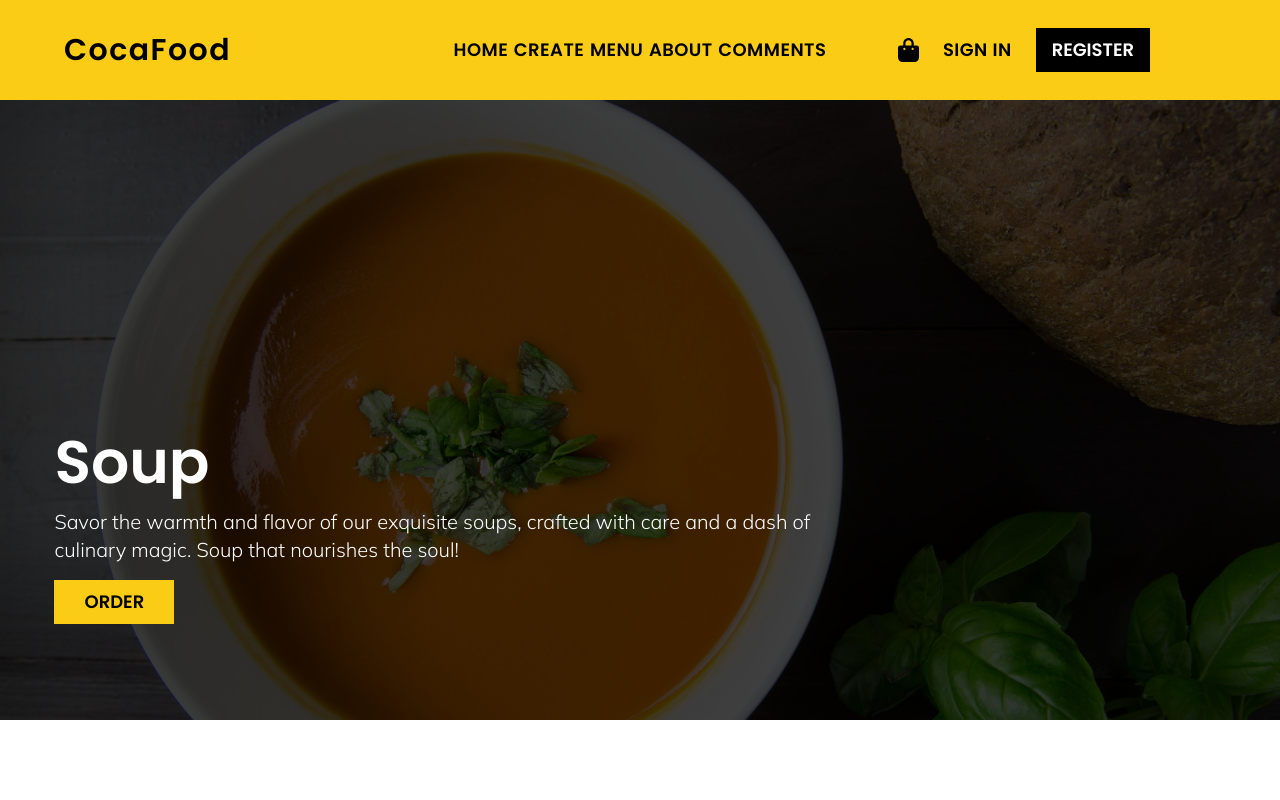
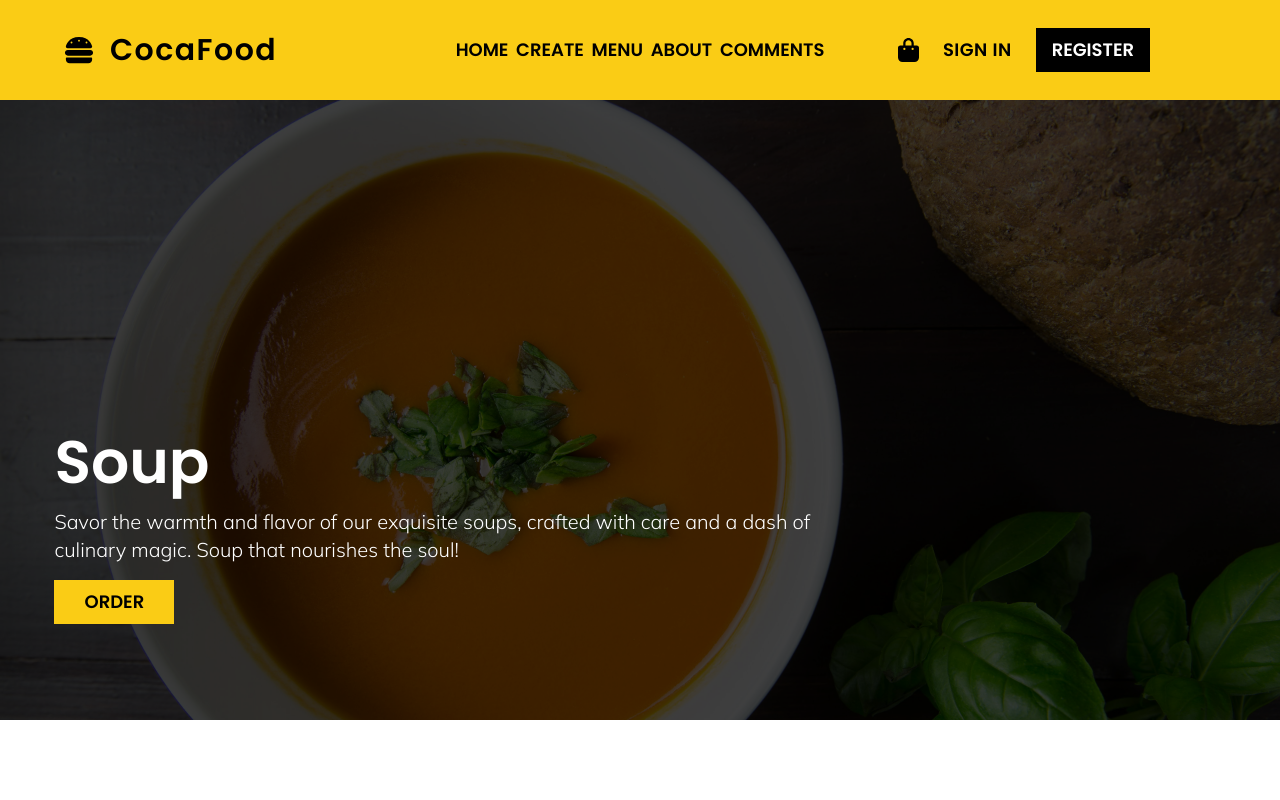
Before and after one commit to SaidARSLAN/restaurantMenu, a React (Vite) app: page / in a window 1280 px wide. Shown: the top 800 px of the page. Built offline with nearby package versions, Linux system fonts and the light colour scheme.

Commit message:
fixed some bugs

```diff
--- a/src/components/HiddenNavbar.jsx
+++ b/src/components/HiddenNavbar.jsx
@@ -1,4 +1,4 @@
-import { faShoppingBag } from '@fortawesome/free-solid-svg-icons';
+import { faShoppingBag,faHamburger } from '@fortawesome/free-solid-svg-icons';
 import { FontAwesomeIcon } from '@fortawesome/react-fontawesome';
 import React from 'react'
 
@@ -13,18 +13,19 @@ const HiddenNavbar = () => {
 
   return (
     <div className='w-0 h-screen lg:hidden fixed overflow-hidden bg-yellow-400 z-50 flex flex-col justify-start items-center duration-300' id='hiddenNavbar'>
-        <div className='w-full flex items-center justify-end p-12'>
-            <h1 className='font-extrabold text-2xl cursor-pointer' onClick={closeHiddenBar}>X</h1>
+
+        <div className='w-full flex items-center justify-end p-8'>
+            <h1 className='font-extrabold text-2xl cursor-pointer hover:bg-black hover:text-white px-4 py-1 duration-300' onClick={closeHiddenBar}>X</h1>
         </div>
         <div className='flex flex-col space-y-12 items-center justify-center py-2'>
-            <a href="/" className='text-2xl font-poppins text-black'>Home</a>
-            <a href="" className='text-2xl font-poppins text-black'>Create</a>
-            <a href="" className='text-2xl font-poppins text-black'>Menu</a>
-            <a href="" className='text-2xl font-poppins text-black'>About</a>
-            <a href="" className='text-2xl font-poppins text-black'>Comments</a>
+            <a href="/" className='text-2xl font-poppins text-black hover:bg-black hover:text-white duration-300 px-4 py-2'>Home</a>
+            <a href="" className='text-2xl font-poppins text-black hover:bg-black hover:text-white duration-300 px-4 py-2'>Create</a>
+            <a href="" className='text-2xl font-poppins text-black hover:bg-black hover:text-white duration-300 px-4 py-2'>Menu</a>
+            <a href="" className='text-2xl font-poppins text-black hover:bg-black hover:text-white duration-300 px-4 py-2'>About</a>
+            <a href="" className='text-2xl font-poppins text-black hover:bg-black hover:text-white duration-300 px-4 py-2'>Comments</a>
             <div className='flex justify-center space-x-6 items-center'>
                 <FontAwesomeIcon icon={faShoppingBag} className='text-2xl cursor-pointer'></FontAwesomeIcon>
-                <button className='text-lg font-poppins uppercase tracking-wide '>Sign In</button>
+                <button className='text-lg font-poppins uppercase tracking-wide hover:bg-black hover:text-white duration-300 px-4 py-2'>Sign In</button>
                 <button className='text-lg bg-black text-white px-4 py-2 font-poppins uppercase hover:bg-white hover:text-black duration-200'>Register</button>
             </div>
         </div>
--- a/src/components/Link.jsx
+++ b/src/components/Link.jsx
@@ -2,7 +2,7 @@ import React from 'react'
 
 const Link = ({link}) => {
   return (
-    <a href="" className='text-lg font-poppins uppercase tracking-wide hover:text-gray-600 duration-300'>{link}</a>
+    <a href="" className='text-lg font-poppins uppercase  hover:text-gray-600 duration-300'>{link}</a>
   )
 }
 
--- a/src/components/Nav.jsx
+++ b/src/components/Nav.jsx
@@ -2,7 +2,7 @@ import React from 'react'
 import { navLinks } from '../contains'
 import Link from './Link'
 import { FontAwesomeIcon } from '@fortawesome/react-fontawesome'
-import { faShoppingBag } from '@fortawesome/free-solid-svg-icons'
+import { faHamburger, faShoppingBag } from '@fortawesome/free-solid-svg-icons'
 import OpenShopBox from './OpenShopBox'
 
 const Nav = () => {
@@ -28,10 +28,10 @@ const Nav = () => {
 
   return (
     <header className='flex w-full justify-between lg:px-16 px-8  bg-yellow-400 h-[100px] items-center'>
-        <h3 className='text-3xl font-poppins tracking-wider cursor-pointer w-1/3'>
-            CocaFood
+        <h3 className='text-3xl font-poppins tracking-wider cursor-pointer w-1/3 flex space-x-4 items-center'>
+            <FontAwesomeIcon icon={faHamburger}></FontAwesomeIcon><div className='flex'><span>Coca</span><span>Food</span></div>
         </h3>
-        <nav className='hidden lg:flex lg:w-1/3 w-full justify-evenly'>
+        <nav className='hidden lg:flex lg:w-1/3 w-full justify-evenly items-center'>
             {navLinks.map((link) => {
                     return <Link link={link}/>
             })}
--- a/src/components/OpenShopBox.jsx
+++ b/src/components/OpenShopBox.jsx
@@ -2,10 +2,12 @@ import React from 'react'
 
 const OpenShopBox = () => {
   return (
-    <div className='bg-yellow-400  h-0 overflow-auto   absolute z-50 top-24 w-[252px] duration-300' id='shopbox'>
-        <div className='relative h-full flex w-full items-end justify-center'>
-        <button className='bg-black text-white px-6 py-2 text-lg font-poppins w-[250px] absolute bottom-2 uppercase hover:bg-white hover:text-black duration-300'>Complete</button>
+    <div className='bg-yellow-400  h-0 overflow-auto flex absolute z-50 top-[100.3999px] w-[300px] shadow-lg shadow-neutral-800 duration-300' id='shopbox'>
+        <div className='flex flex-col w-full h-full'>
+        <div className='relative h-full flex w-full items-end justify-center py-2'>
+        <button className='bg-black text-white px-6 py-2 text-lg font-poppins w-[200px]  uppercase hover:bg-white hover:text-black duration-300'>Complete</button>
         </div>
+    </div>
     </div>
   )
 }
```
